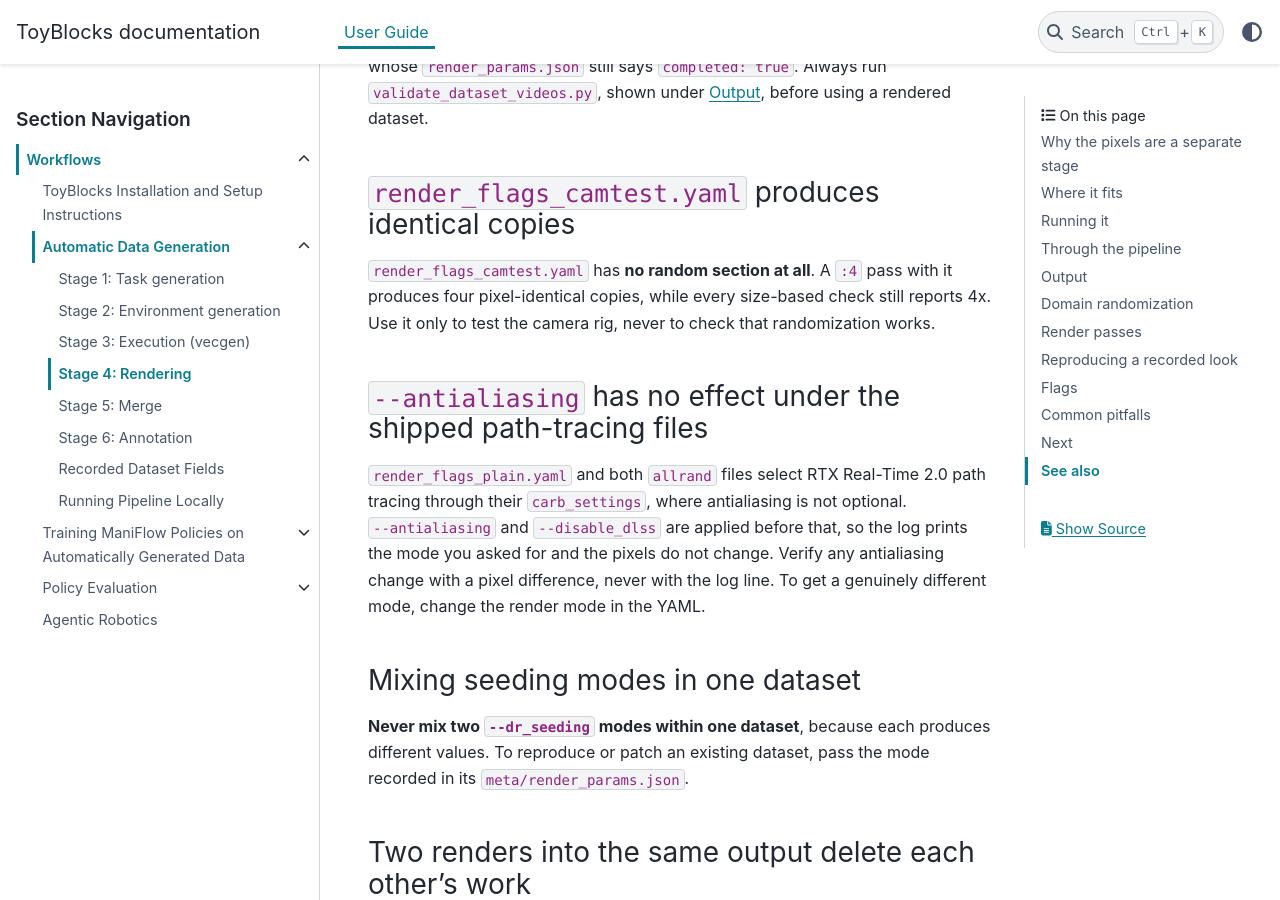
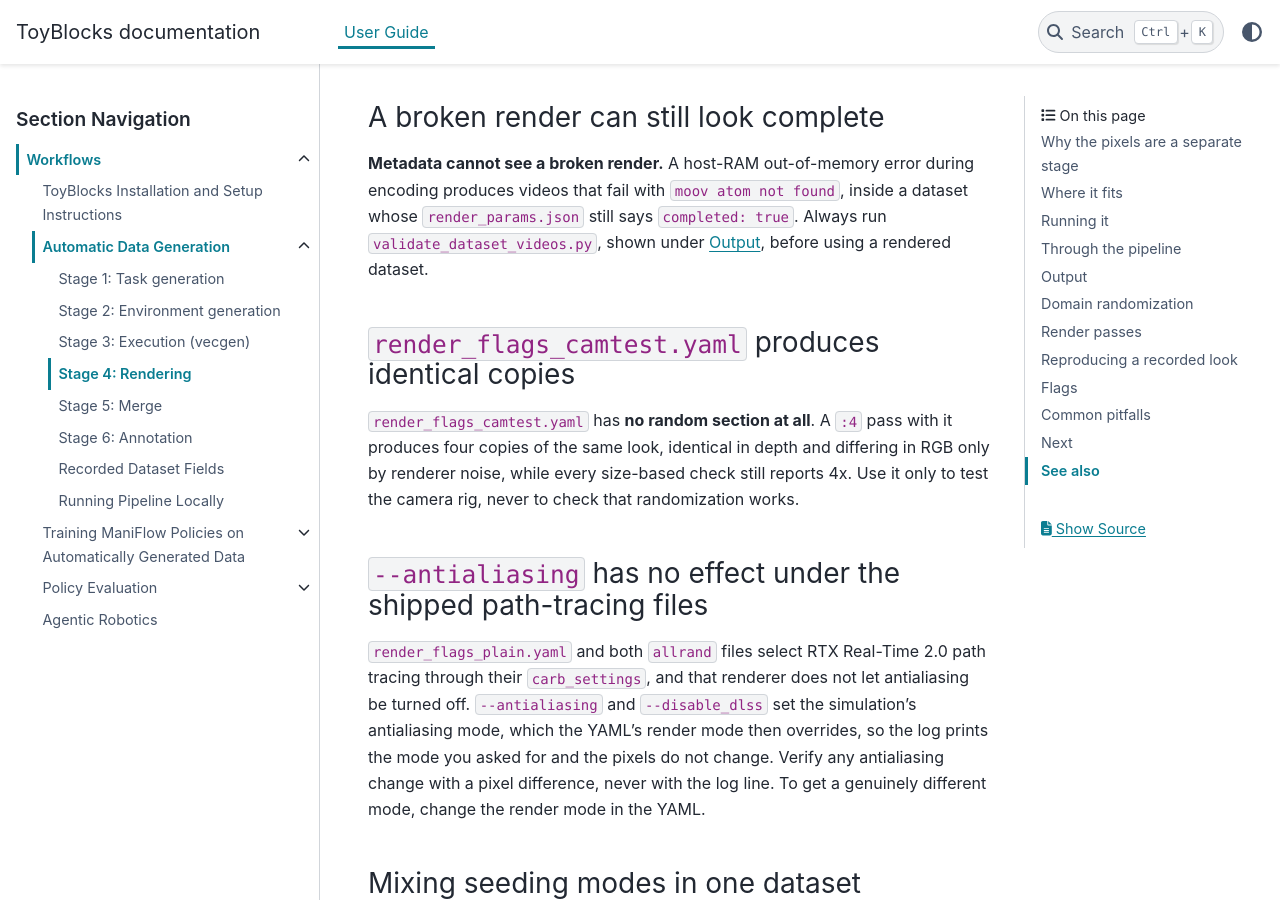
Before and after one commit to allenai/ToyBlocks, a Sphinx documentation site: the page built from docs/source/user_guide/workflows/datagen/render.md, in a window 1280 px wide and 900 px high, scrolled down 18833 px. Built offline with Sphinx 7.4.7 and the PyData theme 0.15.4, drawn with Linux system fonts in a browser that asks for light colours; some of the changed text lies outside the part shown.

Commit message:
docs: note job_* merge globbing, pass-name collisions, and soften two render claims

```diff
--- a/docs/source/user_guide/workflows/datagen/render.md
+++ b/docs/source/user_guide/workflows/datagen/render.md
@@ -275,6 +275,11 @@ That renders the plain look once into `job_plain` and the randomized look three
 `job_allrand_texcache`, so the merged dataset is 4x the source episodes. The `:N` suffix is per
 pass, and without it a pass renders once.
 
+Passes are keyed by that `job_<name>`, so two YAMLs whose names reduce to the same one are not
+both rendered. The run keeps the first and warns. The merge also reads every `job_*` directory
+under `render/out/`, not only the passes this command asked for, so a directory left by an
+earlier run of the same experiment is merged again. Delete it, or use a fresh `--experiment-id`.
+
 `--render-randomized` and `--render-non-randomized` are shorthand for the two most common
 passes and resolve to exactly these entries, so a run can be written either way. Prefer
 `--render-pass`: it names the YAML and the copy count in one place, and it is the only form that
@@ -456,17 +461,19 @@ before using a rendered dataset.
 
 ### `render_flags_camtest.yaml` produces identical copies
 
-`render_flags_camtest.yaml` has **no random section at all**. A `:4` pass with it produces
-four pixel-identical copies, while every size-based check still reports 4x. Use it only to test
-the camera rig, never to check that randomization works.
+`render_flags_camtest.yaml` has **no random section at all**. A `:4` pass with it produces four
+copies of the same look, identical in depth and differing in RGB only by renderer noise, while
+every size-based check still reports 4x. Use it only to test the camera rig, never to check that
+randomization works.
 
 ### `--antialiasing` has no effect under the shipped path-tracing files
 
 `render_flags_plain.yaml` and both `allrand` files select RTX Real-Time 2.0 path tracing through
-their `carb_settings`, where antialiasing is not optional. `--antialiasing` and `--disable_dlss`
-are applied before that, so the log prints the mode you asked for and the pixels do not change.
-Verify any antialiasing change with a pixel difference, never with the log line. To get a
-genuinely different mode, change the render mode in the YAML.
+their `carb_settings`, and that renderer does not let antialiasing be turned off.
+`--antialiasing` and `--disable_dlss` set the simulation's antialiasing mode, which the YAML's
+render mode then overrides, so the log prints the mode you asked for and the pixels do not
+change. Verify any antialiasing change with a pixel difference, never with the log line. To get
+a genuinely different mode, change the render mode in the YAML.
 
 ### Mixing seeding modes in one dataset
 
```
